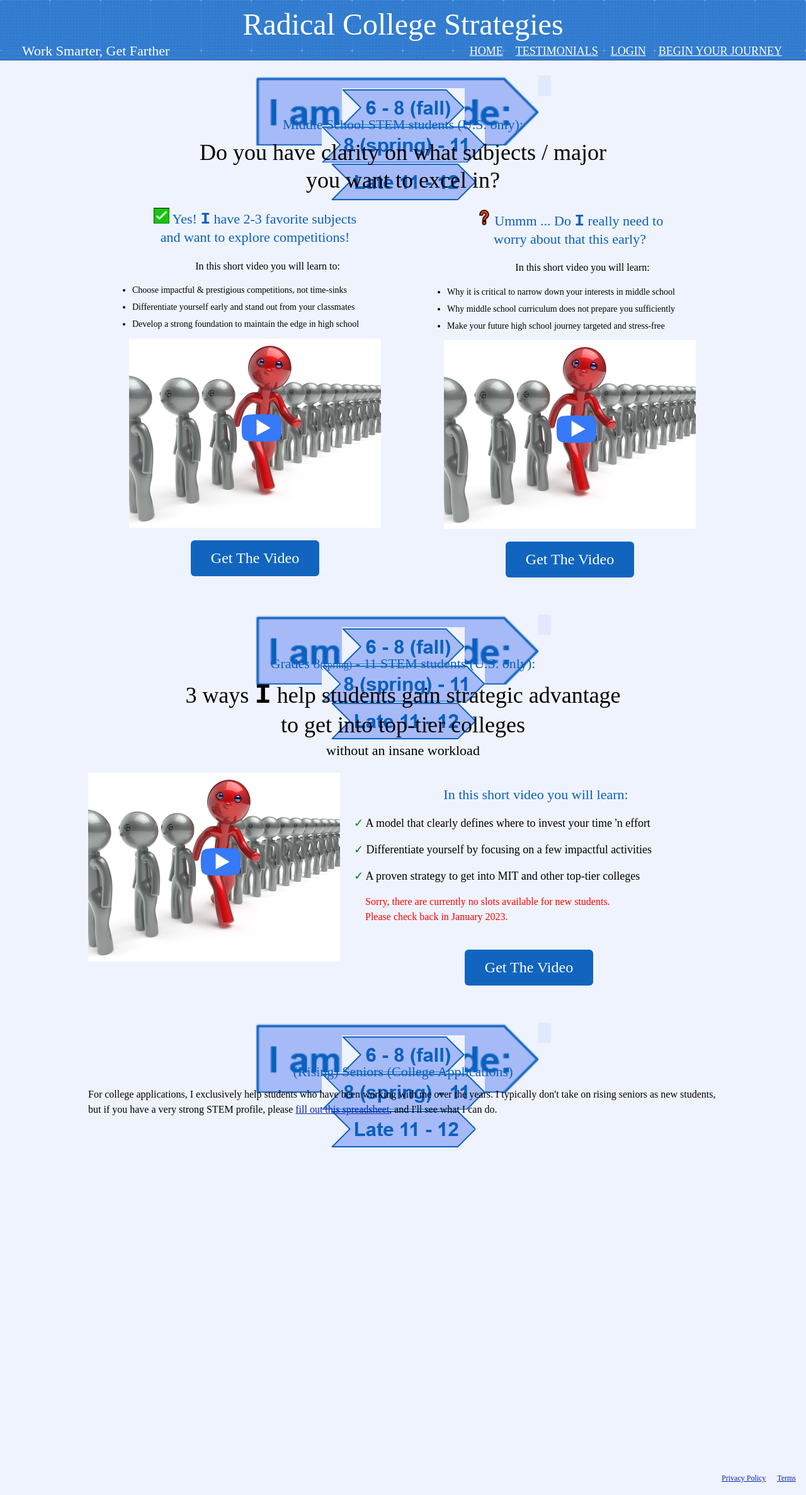
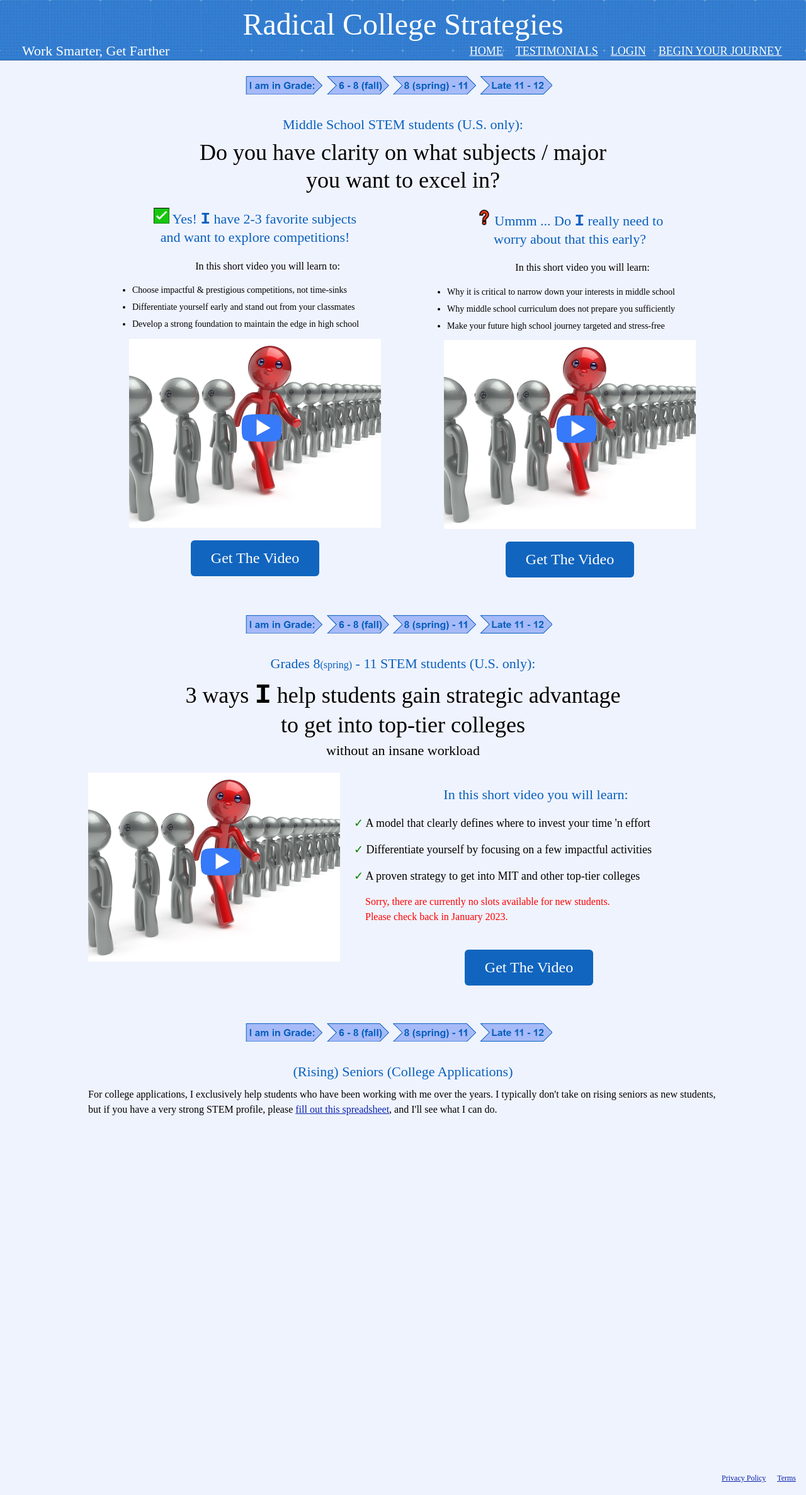
Before and after one commit to radicalcollegestrategies/radicalcollegestrategies.github.io, a Jekyll site: the page built from pages/YourJourney2.md, in a window 1280 px wide. Shown: the whole page at 63% size. Built offline with Jekyll 4.4.1, drawn with Linux system fonts in a browser that asks for light colours; some web fonts are replaced.

Commit message:
navbar again

```diff
--- a/_includes/navbar.html
+++ b/_includes/navbar.html
@@ -1,24 +1,24 @@
 <div class="notewrapper">
     <div class="notesmall">
-      <div class="gallery" style="padding: 0px;">
-        <img src="/images/grades/grades.png" alt="Grades">
+      <div class="gallery" style="padding: 0px; margin-right: 4px;">
+        <img src="/images/grades/grades.png" alt="Grades" style="height:30px; width:auto;">
       </div>
 
-      <div class="gallery_xform" style="padding: 0px;">
+      <div class="gallery_xform">
         <a href="#middle">
-            <img src="/images/grades/mid.png" alt="Middle School">
+            <img src="/images/grades/mid.png" alt="Middle School" style="height:30px; width:auto;">
         </a>
       </div>
 
-      <div class="gallery_xform" style="padding: 0px;">
+      <div class="gallery_xform">
         <a href="#high">
-          <img src="/images/grades/high.png" alt="High School">
+          <img src="/images/grades/high.png" alt="High School" style="height:30px; width:auto;">
         </a>
       </div>
 
-      <div class="gallery_xform" style="padding: 0px;">
+      <div class="gallery_xform">
         <a href="#senior">
-          <img src="/images/grades/senior.png" alt="Senior">
+          <img src="/images/grades/senior.png" alt="Senior" style="height:30px; width:auto;">
         </a>
       </div>
     </div>
--- a/defaultstyle.css
+++ b/defaultstyle.css
@@ -35,25 +35,17 @@ header {
   margin: 0px;
   float: left;
   font-size: 18px;
-  color: #ffffff;
 }
 
-.gallery xform {
+.gallery_xform {
   height: 20px;
-  padding: 0 10px 0 10px; /* top, right, bottom, left */
-  margin: 0px;
+  padding: 0;
+  margin: 0 3px 0 3px;  /* top, right, bottom, left */
   float: left;
-  font-size: 18px;
-  color: #ffffff;
-}
-
-.gallery_xform img {
-  height: 100%;
-  width: auto;
 }
 
 .gallery_xform:hover {
-  transform: scale(1.2);
+  transform: scale(1.1);
 }
 
 /**************** Layout Styles *****************/
@@ -135,10 +127,11 @@ img {
   display: inline-block;
   font-size: 24px;
   font-family: 'Marko One';
+  cursor: pointer;
 }
 
 .mybutton:hover {
-  background-color: #1676dd;
+  background-color: #1b89ff;
 }
 
 .mybuttonsmall {
@@ -169,9 +162,8 @@ img {
 }
 
 .notesmall{
-  background-color: #e2e8fd;
   height: 32px;
-  width: 470px;
+  width: 500px;
   border: 0px;
   margin: 0px;
 }
--- a/pages/YourJourney2.md
+++ b/pages/YourJourney2.md
@@ -19,7 +19,7 @@ permalink: /YourJourney2/
     <li style="margin-bottom:10px">Differentiate yourself early and stand out from your classmates</li>
     <li>Develop a strong foundation to maintain the edge in high school</li>
     </ul>
-  <img style="width: 400px;"
+  <img class="myimg" style="width: 400px;"
    src="/images/StandOut.png" alt="IntroVideo" onclick="showPopupMidComp()">
 
     <p style="text-align:center;padding-top:20px">
@@ -69,7 +69,7 @@ permalink: /YourJourney2/
     <li>Make your future high school journey targeted and stress-free</li>
     </ul>
 
-  <img style="width: 400px;"
+  <img class="myimg" style="width: 400px;"
    src="/images/StandOut.png" alt="IntroVideo" onclick="showPopupMidExpl()">
 
     <p style="text-align:center;padding-top:20px">
```
